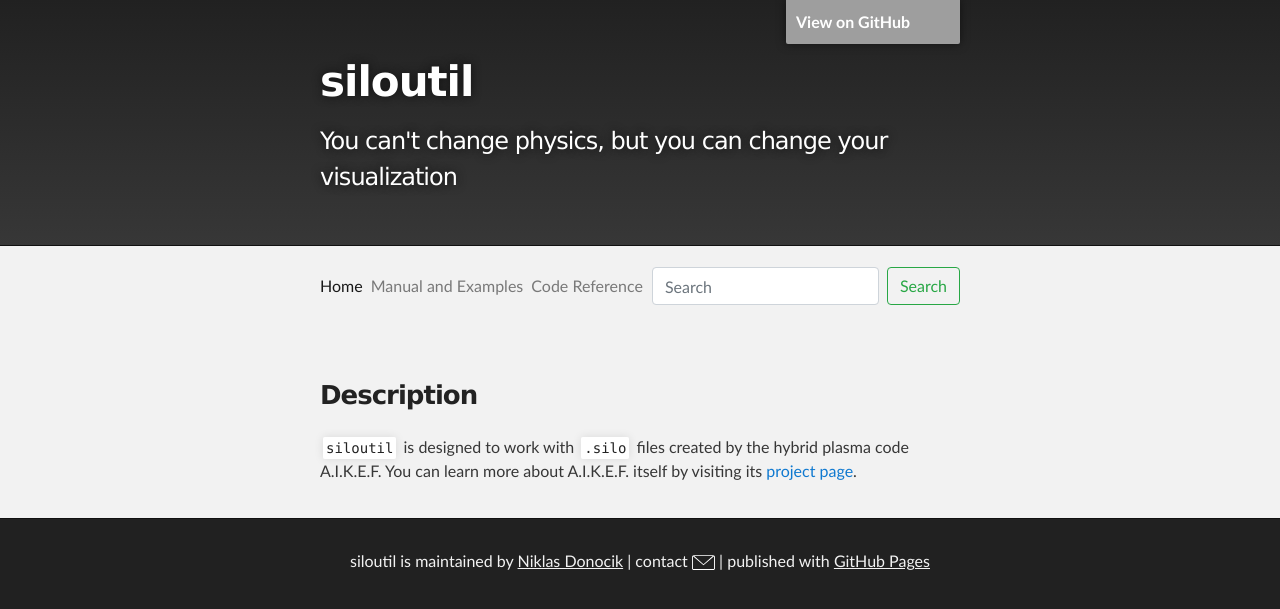
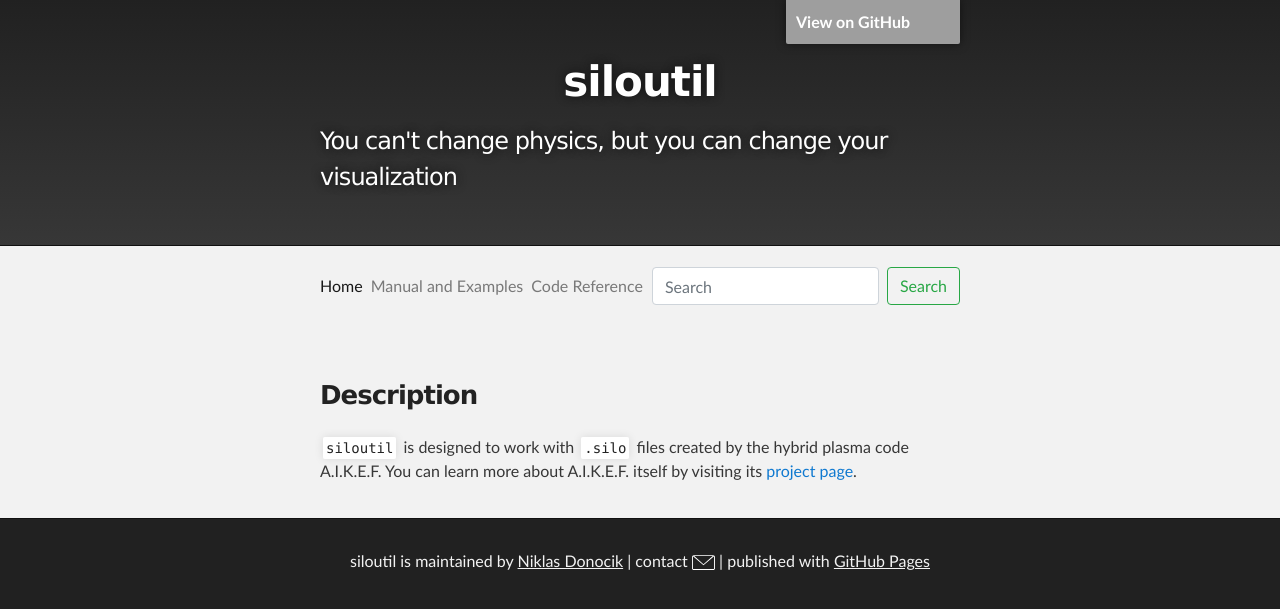
Before and after one commit to siloutil/siloutil.github.io, a Jekyll site: the page built from README.md, in a window 1280 px wide. Shown: the top 609 px of the page. Built offline with Jekyll 4.4.1, drawn with Linux system fonts in a browser that asks for light colours; our own code applies the rules of GitHub Pages for plain Markdown files; grey boxes are pictures that could not be loaded.

Commit message:
Update style.css

```diff
--- a/css/style.css
+++ b/css/style.css
@@ -244,7 +244,8 @@ h1,h2,h3,h4,h5,h6{
 }
 h1{
 	font-size:30px;
-	font-weight:700
+	font-weight:700;
+	text-align: center;
 }
 h2{
 	padding-bottom:10px;
```
